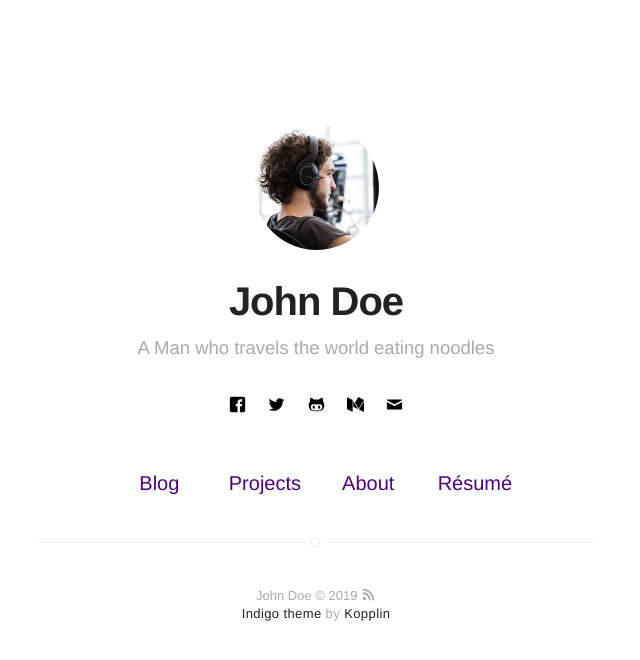
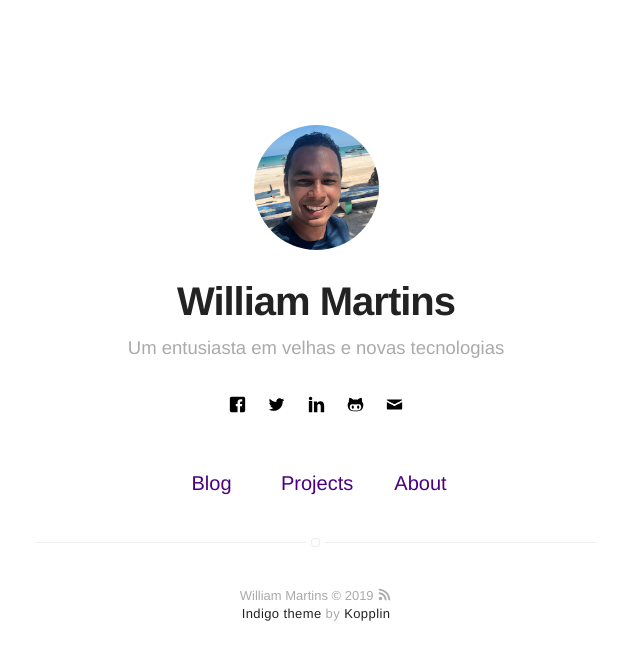
Before and after one commit to willmartinsmg/willmartinsmg.github.io, a Jekyll site: the page built from index.html, in a window 1280 px wide. Shown: the top 660 px of the page, without its empty margins (324-964 px from the left). Built offline with Jekyll 4.4.1, drawn with Linux system fonts in a browser that asks for light colours.

```diff
--- a/_config.yml
+++ b/_config.yml
@@ -1,22 +1,22 @@
 # main text of home
-name: John Doe
-bio: A Man who travels the world eating noodles
+name: William Martins
+bio: Um entusiasta em velhas e novas tecnologias
 
 # twitter summary info
-description: A blog about technology and stuff related
+description: Um blog sobre tecnologia e assuntos relacionados
 
 # if it's an external image, update below for true
 # better with square images
 external-image: false
-picture: assets/images/profile.jpg
+picture: assets/images/profile.png
 
 # If you want to include your resume, set to true
 # and specify source (external or local).
-resume: true
+resume: false
 resume-external: true
 resume-url: https://google.com/?q=my+resume
 
-url: https://koppl.in/indigo
+url: https://willmartinsmg.github.io
 # your url: http://USERNAME.github.io
 
 permalink: /:title/
@@ -30,36 +30,36 @@ permalink: /:title/
 
 # if you don't want comments in your posts, leave categories empty
 disqus:
-  shortname: mydisqus # enter this from your disqus account
+  shortname: disqus_ibjd22yISM # enter this from your disqus account
   categories: [blog, project] # only show disqus for posts that have these categories
 
 # if you don't have any of social below, comment the line
-facebook: myfacebook
-twitter: mytwitter
+facebook: william.martins86
+twitter: willmartinsmg
 # google: mygoogle
 # instagram: myinstagram
 # pinterest: mypinterest
-# linkedin: mylinkedin
+linkedin: willmartins
 # youtube: myyoutube
 # spotify: myspotify
-github: mygithub
+github: willmartinsmg
 # gitlab: mygitlab
 # lastfm: mylastfm
 # stackoverflow: 7044681/mystackoverflow
 # quora: userquora
 # reddit: username
-medium: medium
+# medium: medium
 # vimeo: myvimeo
 # lanyrd: mylanyrd
-email: myemail@gmail.com
+email: william.martins@me.com
 
 authors:
   johndoe:
-    name: John Doe
-    bio: A Man who travels the world eating noodles
+    name: William Martins
+    bio: Um entusiasta em velhas e novas tecnologias
     external-image: false
-    picture: assets/images/profile.jpg
-    twitter: johndoe
+    picture: assets/images/profile.png
+    twitter: willmartinsmg
   jamesfoster:
     name: James Foster
     bio: A Man who develops software with coffee
```
Also changed, not shown: _posts/2019-02-16-setup-macos.markdown (added, +146 -0 lines), assets/images/profile.png (added), 13 other files.
